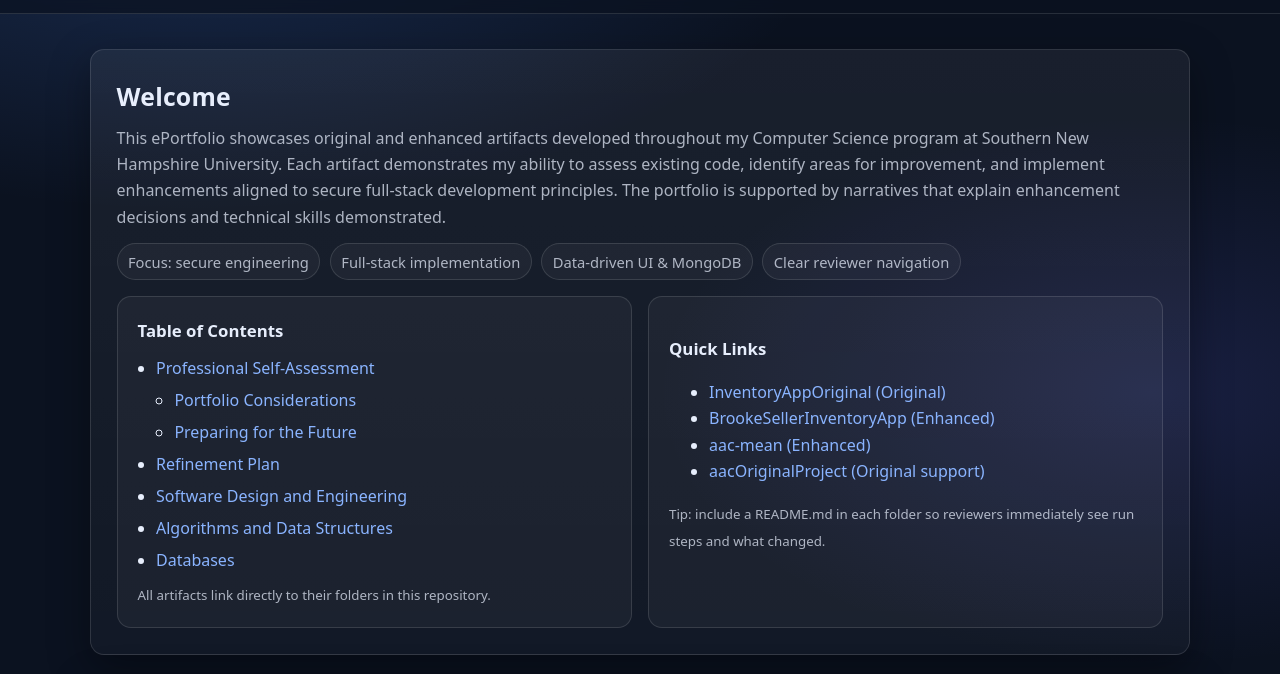
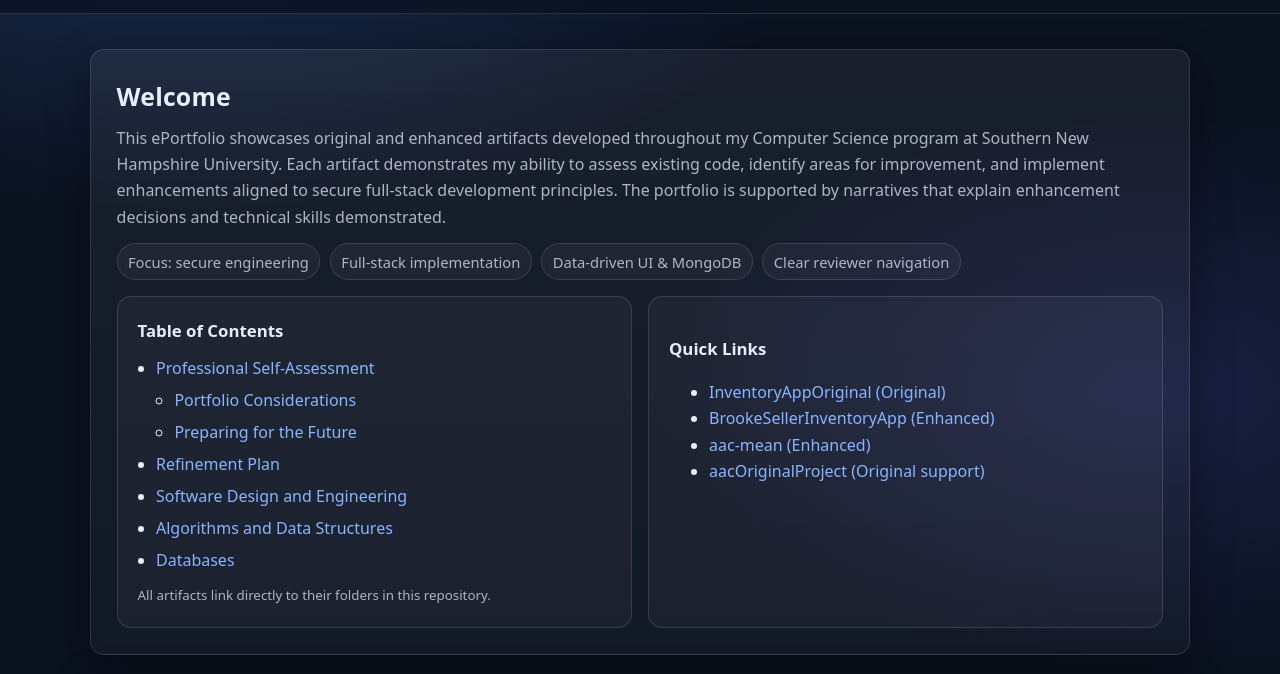
Before and after one commit to BSeller1/CS-499-ePortfolio, a plain HTML site: page index.html in a window 1280 px wide. Shown: the part 119-793 px from the top of the page. Drawn offline with Linux system fonts and the light colour scheme.

Commit message:
Updated CS499 ePortfolio

```diff
--- a/index.html
+++ b/index.html
@@ -314,7 +314,6 @@
           <li><a href="https://github.com/BSeller1/CS-499-ePortfolio/tree/main/aac-mean" target="_blank" rel="noopener">aac-mean (Enhanced)</a></li>
           <li><a href="https://github.com/BSeller1/CS-499-ePortfolio/tree/main/aacOriginalProject" target="_blank" rel="noopener">aacOriginalProject (Original support)</a></li>
         </ul>
-        <p class="muted"><small>Tip: include a README.md in each folder so reviewers immediately see run steps and what changed.</small></p>
       </div>
     </div>
   </div>
```
